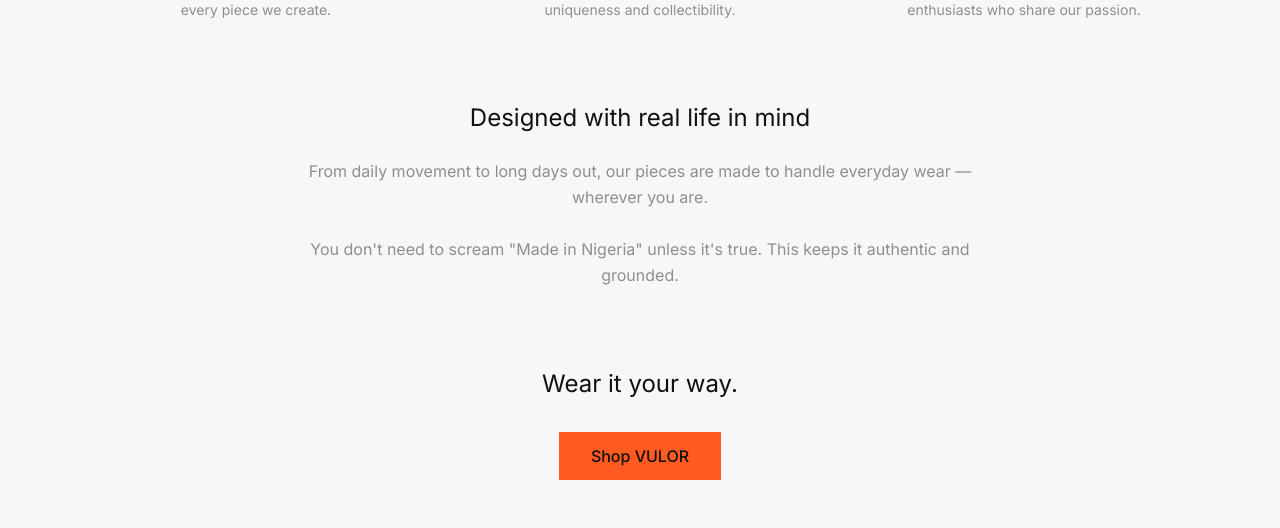
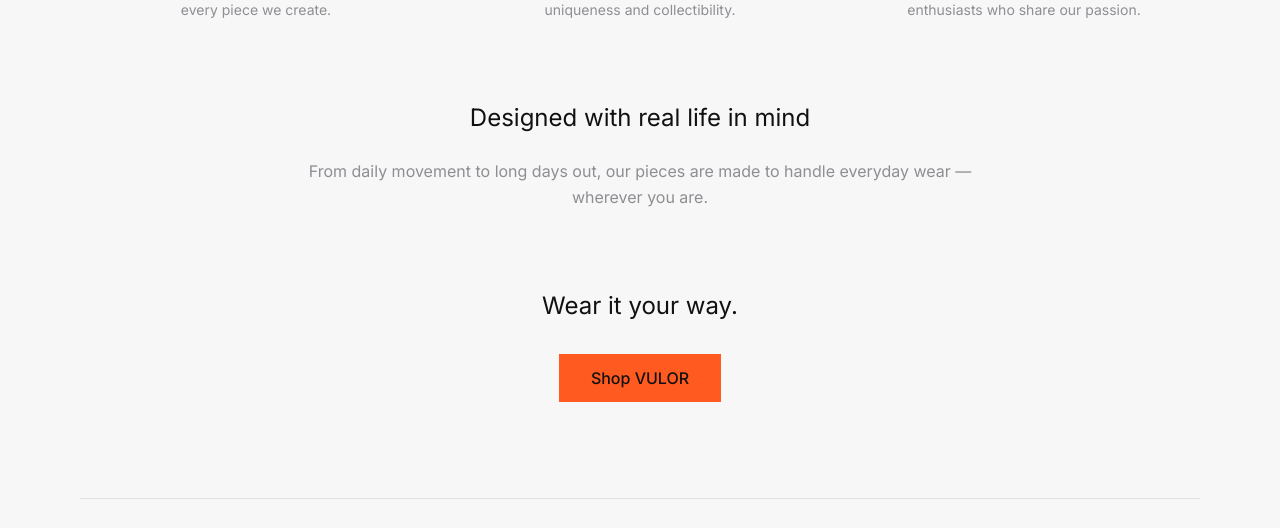
Before and after one commit to Baboosh617/VULOR, a Django app: page /accounts/about/ in a window 1280 px wide. Shown: the part 873-1401 px from the top of the page. Run offline with Django 4.2, Linux system fonts and the light colour scheme; some libraries are stand-ins or nearby versions.

Commit message:
Update about.html

```diff
--- a/frontend/templates/about.html
+++ b/frontend/templates/about.html
@@ -130,8 +130,6 @@
         <h2 class="text-2xl font-normal text-[#111111] mb-6">Designed with real life in mind</h2>
         <p class="text-[#8E8E93] leading-relaxed">
             From daily movement to long days out, our pieces are made to handle everyday wear — wherever you are.
-            <br><br>
-            You don't need to scream "Made in Nigeria" unless it's true. This keeps it authentic and grounded.
         </p>
     </div>
 
```
